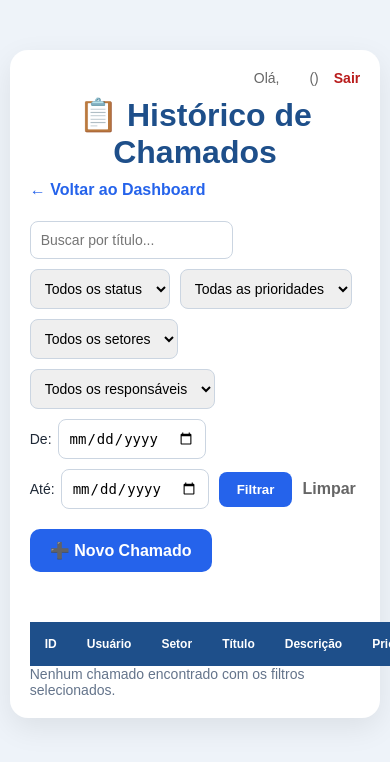
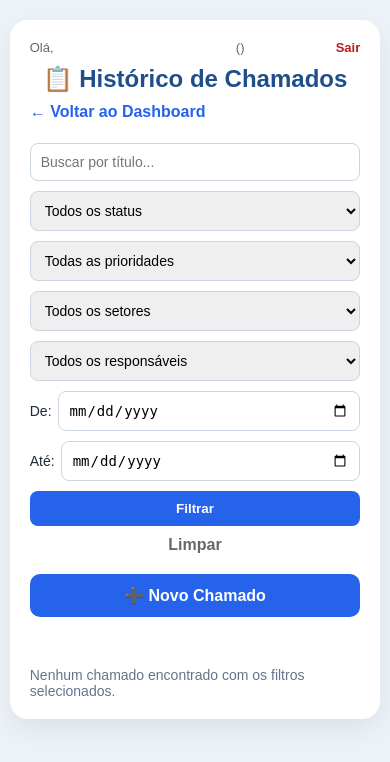
Before and after one commit to DZ092/helpdesk-system, a Flask app: template templates/chamados.html in a window 390 px wide; the page is wider, and only the part inside the window is pictured. Shown: the top 762 px of that part. Run offline with Flask 3, Linux system fonts and the light colour scheme; the template is opened without the code that fills it, so the values that code supplies are empty; some libraries are stand-ins or nearby versions.

Commit message:
Torna a interface responsiva para celular e atualiza o README
Tabelas de chamados, dashboard, painel admin e logs viram cartoes
empilhados em telas pequenas; filtros e botoes de navegacao passam a
ocupar a largura inteira. Corrige tambem os estilos .cards/.card do
dashboard, que faltavam por completo no CSS.

```diff
--- a/static/css/style.css
+++ b/static/css/style.css
@@ -160,6 +160,12 @@ h1 {
 
     cursor: pointer;
 
+    display: inline-block;
+
+    text-align: center;
+
+    text-decoration: none;
+
 }
 
 
@@ -167,6 +173,104 @@ h1 {
 .botao:hover {
 
     background: #1d4ed8;
+
+}
+
+
+
+/* GRUPO DE BOTÕES DE NAVEGAÇÃO (dashboard, telas iniciais) */
+
+.acoes {
+
+    display: flex;
+
+    flex-wrap: wrap;
+
+    gap: 12px;
+
+    margin-top: 20px;
+
+}
+
+
+/* CARDS DE RESUMO (dashboard) */
+
+.cards {
+
+    display: grid;
+
+    grid-template-columns: repeat(4, 1fr);
+
+    gap: 16px;
+
+    margin-bottom: 30px;
+
+}
+
+
+.card {
+
+    background: #f8fafc;
+
+    border: 1px solid #e2e8f0;
+
+    border-radius: 14px;
+
+    padding: 20px;
+
+    text-align: center;
+
+}
+
+
+.card h2 {
+
+    color: #1e4f8a;
+
+    font-size: 32px;
+
+    margin-bottom: 6px;
+
+}
+
+
+.card p {
+
+    color: #666;
+
+    font-size: 14px;
+
+}
+
+
+.card.aberto h2 {
+
+    color: #b91c1c;
+
+}
+
+
+.card.andamento h2 {
+
+    color: #92400e;
+
+}
+
+
+.card.resolvido h2 {
+
+    color: #166534;
+
+}
+
+
+.titulo-tabela {
+
+    color: #1e4f8a;
+
+    font-size: 20px;
+
+    margin-bottom: 14px;
 
 }
 
@@ -618,6 +722,18 @@ h1 {
 
 
 
+/* USUÁRIO LOGADO EM TELAS PEQUENAS */
+
+@media(max-width:480px){
+
+    .usuario-logado {
+        font-size: 13px;
+        justify-content: space-between;
+    }
+
+}
+
+
 /* RESPONSIVO */
 
 @media(max-width:700px){
@@ -627,17 +743,211 @@ h1 {
 
     width:95%;
 
+    margin: 20px auto;
+
     padding:20px;
 
 }
 
 
-.tabela-chamados{
+h1{
 
-    font-size:12px;
+    font-size:24px;
 
 }
 
+
+.usuario-logado{
+
+    flex-wrap: wrap;
+
+}
+
+
+.cards{
+
+    grid-template-columns: repeat(2, 1fr);
+
+    gap:10px;
+
+}
+
+
+.card{
+
+    padding:14px;
+
+}
+
+
+.card h2{
+
+    font-size:24px;
+
+}
+
+
+.acoes, .acoes a.botao, .acoes button.botao{
+
+    width:100%;
+
+}
+
+
+.novo-chamado{
+
+    display:block;
+
+    text-align:center;
+
+    width:100%;
+
+}
+
+
+/* FILTROS EMPILHADOS */
+
+.filtro-form{
+
+    flex-direction: column;
+
+    align-items: stretch;
+
+}
+
+
+.filtro-form input,
+.filtro-form select,
+.filtro-form .botao-filtro,
+.filtro-label{
+
+    width:100%;
+
+}
+
+
+.filtro-label input{
+
+    flex:1;
+
+}
+
+
+.limpar-filtro{
+
+    text-align:center;
+
+}
+
+
+.paginacao{
+
+    flex-wrap: wrap;
+
+}
+
+
+/* TABELAS VIRAM CARTÕES EMPILHADOS */
+
+.tabela-chamados thead{
+
+    display:none;
+
+}
+
+
+.tabela-chamados, .tabela-chamados tbody, .tabela-chamados tr, .tabela-chamados td{
+
+    display:block;
+
+    width:100%;
+
+}
+
+
+.tabela-chamados tr{
+
+    background:white;
+
+    border:1px solid #e2e8f0;
+
+    border-radius:12px;
+
+    box-shadow:0 2px 8px rgba(0,0,0,0.04);
+
+    margin-bottom:14px;
+
+    padding:6px 14px;
+
+}
+
+
+.tabela-chamados tr:hover{
+
+    background:white;
+
+}
+
+
+.tabela-chamados td{
+
+    align-items:center;
+
+    border-bottom:1px solid #f1f5f9;
+
+    display:flex;
+
+    gap:10px;
+
+    justify-content:space-between;
+
+    padding:10px 0;
+
+    text-align:right;
+
+}
+
+
+.tabela-chamados td:last-child{
+
+    border-bottom:none;
+
+}
+
+
+.tabela-chamados td::before{
+
+    color:#1e4f8a;
+
+    content: attr(data-label);
+
+    font-weight:bold;
+
+    text-align:left;
+
+    margin-right:auto;
+
+}
+
+
+.tabela-chamados td[data-label=""]::before,
+.tabela-chamados td:not([data-label])::before{
+
+    content:none;
+
+}
+
+
+}
+
+
+@media(max-width:480px){
+
+    .cards{
+
+        grid-template-columns: 1fr;
+
+    }
 
 }
 
--- a/templates/chamados.html
+++ b/templates/chamados.html
@@ -94,6 +94,8 @@
     </form>
 
 
+    <div class="acoes">
+
         <a class="novo-chamado" href="/chamado">
             ➕ Novo Chamado
         </a>
@@ -106,6 +108,8 @@
             </a>
 
         {% endif %}
+
+    </div>
 
 
 
@@ -149,32 +153,32 @@
             <tr>
 
 
-                <td>
+                <td data-label="ID">
                     {{ chamado.id }}
                 </td>
 
 
-                <td>
+                <td data-label="Usuário">
                     {{ chamado.usuario }}
                 </td>
 
 
-                <td>
+                <td data-label="Setor">
                     {{ chamado.setor }}
                 </td>
 
 
-                <td>
+                <td data-label="Título">
                     {{ chamado.titulo }}
                 </td>
 
 
-                <td>
+                <td data-label="Descrição">
                     {{ chamado.descricao }}
                 </td>
 
 
-                <td>
+                <td data-label="Prioridade">
 
                     {% if chamado.prioridade == "Baixa" %}
                         <span class="prioridade prioridade-baixa">Baixa</span>
@@ -190,7 +194,7 @@
 
 
 
-                <td>
+                <td data-label="Status">
 
 
                     {% if chamado.status == "Aberto" %}
@@ -222,7 +226,7 @@
 
 
 
-                <td>
+                <td data-label="Responsável">
 
                     {% if chamado.responsavel %}
                         {{ chamado.responsavel.nome }}
@@ -234,7 +238,7 @@
 
 
 
-                <td>
+                <td data-label="Ação">
 
 
 
```
Also changed, not shown: templates/admin_logs.html (+4 -4 lines), templates/admin_usuarios.html (+5 -5 lines), templates/dashboard.html (+14 -8 lines), templates/index.html (+7 -8 lines), templates/meus_chamados.html (+7 -7 lines), README.md. Lines whose indentation alone changed are shown as unchanged.
